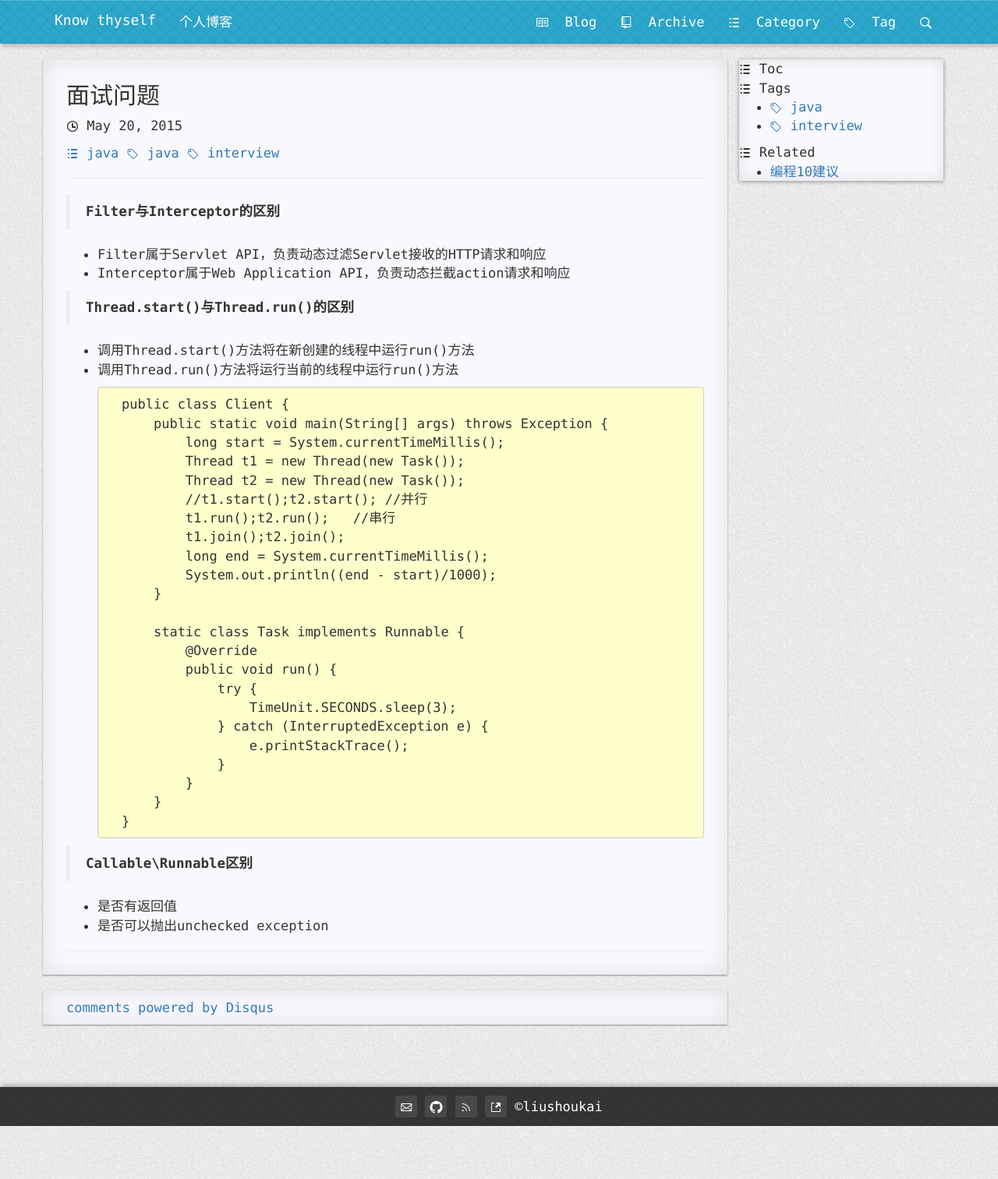
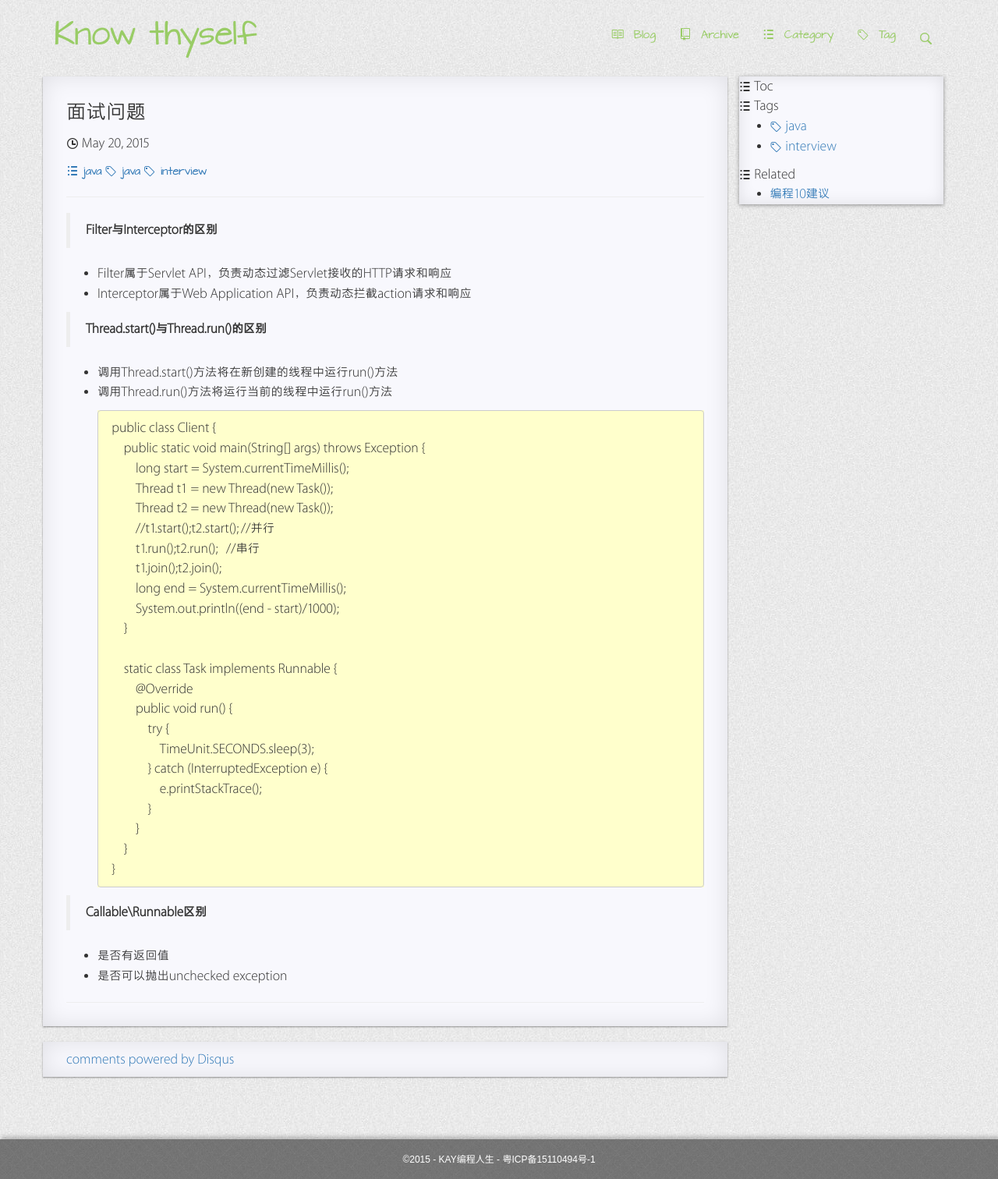
Before and after one commit to liushoukai/liushoukai.github.io, a Jekyll site: the page built from _posts/2015-05-20-interview-questions.md, in a window 1280 px wide. Shown: the whole page at 78% size. Built offline with Jekyll 4.4.1, drawn with Linux system fonts in a browser that asks for light colours; Markdown is read by kramdown in place of the engine named in the settings; comment, search, counter and statistics services are not loaded.

Commit message:
change blog style

```diff
--- a/_layouts/default.html
+++ b/_layouts/default.html
@@ -15,7 +15,6 @@
     <link rel="alternate" hreflang="zh" href="https://www.liushoukai.com" />
     <link rel="alternate" type="application/rss+xml" title="{{ site.title }}" href="{{ '/feed.xml' | prepend: site.baseurl }}"  />
 
-    <link href='//fonts.googleapis.com/css?family=Architects+Daughter' rel='stylesheet' type='text/css'>
 
     <link rel="stylesheet" type="text/css" href="{{ '/static/bootstrap/3.3.5/css/bootstrap.min.css' | prepend: site.baseurl }}">
     <link rel="stylesheet" type="text/css" href="{{ '/static/octicons/3.3.0/octicons.css' | prepend: site.baseurl }}">
@@ -57,7 +56,7 @@
                     <span class="icon-bar"></span>
                   </button>
                   <a class="navbar-brand" href="{{ site.baseurl }}/">{{ site.title }}</a>
-                  <p class="navbar-text">{{ site.description }}</p>
+                  <!--<p class="navbar-text">{{ site.description }}</p>-->
               </div>
               <div class="collapse navbar-collapse">
                 <ul class="nav navbar-nav navbar-right">
@@ -99,11 +98,10 @@
         <a class="foot-item" href="https://github.com/{{ site.github_username }}" target="_blank"><span class="octicon octicon-mark-github"></span></a>
         <a class="foot-item" href="{{ '/feed.xml' | prepend: site.baseurl }}" target="_blank"><span class="octicon octicon-rss"></span></a>
         <a class="foot-item" href="{{ '/link/' | prepend: site.baseurl }}"><span class="octicon octicon-link-external"></span></a>
-        <a href="https://www.liushoukai.com/"><span class="word-keep">&copy;liushoukai</span></a>
+        <a class="copyright">&copy;2015 - KAY编程人生 - 粤ICP备15110494号-1</a>
       </div>
     </footer>
 
-    <div class="scriptHub">
       <script type="text/javascript" src="{{ '/static/jquery/3.0.0-alpha1/jquery.min.js' | prepend: site.baseurl }}"></script>
       <script type="text/javascript" src="{{ '/static/bootstrap/3.3.5/js/bootstrap.min.js' | prepend: site.baseurl }}"></script>
       <script type="text/javascript" src="{{ '/static/js/script.js' | prepend: site.baseurl }}"></script>
@@ -111,6 +109,5 @@
       {% for script in page.scripts %}
       <script type="text/javascript" src="{{ '/static/js/' | append: script | prepend: site.baseurl }}"></script>
       {% endfor %}
-    </div>
   </body>
 </html>
--- a/static/css/style.css
+++ b/static/css/style.css
@@ -4,19 +4,20 @@ layout: null
 
 .navbar-tiffany,
 .banner{
-    background: -webkit-linear-gradient(45deg, rgba(0 , 0, 0, 0) 48%, rgba(0 , 0, 0, 0.1) 50%, rgba(0 , 0, 0, 0) 52%),
-    -webkit-linear-gradient(135deg, rgba(0 , 0, 0, 0) 48%, rgba(0 , 0, 0, 0.1) 50%, rgba(0 , 0, 0, 0) 52%);
-    background: linear-gradient(45deg, rgba(0 , 0, 0, 0) 48%, rgba(0 , 0, 0, 0.1) 50%, rgba(0 , 0, 0, 0) 52%),
-    linear-gradient(-45deg, rgba(0 , 0, 0, 0) 48%, rgba(0 , 0, 0, 0.1) 50%, rgba(0 , 0, 0, 0) 52%);
-    -webkit-background-size: 1em 1em;
-    background-size: 1em 1em;
+    !background: -webkit-linear-gradient(45deg, rgba(0 , 0, 0, 0) 48%, rgba(0 , 0, 0, 0.1) 50%, rgba(0 , 0, 0, 0) 52%),
+    !-webkit-linear-gradient(135deg, rgba(0 , 0, 0, 0) 48%, rgba(0 , 0, 0, 0.1) 50%, rgba(0 , 0, 0, 0) 52%);
+    !background: linear-gradient(45deg, rgba(0 , 0, 0, 0) 48%, rgba(0 , 0, 0, 0.1) 50%, rgba(0 , 0, 0, 0) 52%),
+    !linear-gradient(-45deg, rgba(0 , 0, 0, 0) 48%, rgba(0 , 0, 0, 0.1) 50%, rgba(0 , 0, 0, 0) 52%);
+    !-webkit-background-size: 1em 1em;
+    !background-size: 1em 1em;
 }
 
 .navbar-tiffany{
-    background-color: #2ca6cb;
-    border-top: 1px solid rgba(255,255,255,0.2);
-    border-bottom: 1px solid rgba(0,0,0,0.1);
-    box-shadow: 2px 4px 5px rgba(3,3,3,0.2);
+  margin: 20px;
+    !background-color: #2ca6cb;
+    !border-top: 1px solid rgba(255,255,255,0.2);
+    !border-bottom: 1px solid rgba(0,0,0,0.1);
+    !box-shadow: 2px 4px 5px rgba(3,3,3,0.2);
 }
 
 .footnote-tiffany{
@@ -28,7 +29,7 @@ layout: null
     background-size: 1em 1em;
 }
 .footnote-tiffany{
-    background-color: #333333;
+    background-color: rgba(0,0,0,0.5);
     border-color: #2ca6cb;
     box-shadow: 2px -4px 5px rgba(3,-3,3,0.2);
 }
@@ -37,7 +38,7 @@ layout: null
 .navbar-tiffany .navbar-brand,
 .navbar-tiffany .navbar-text,
 .navbar-tiffany .nav>li>a{
-    color: #fff;
+    color: #9c6;
 }
 
 
@@ -65,7 +66,8 @@ layout: null
 
 }
 .footnote .foot-item{
-    display: inline-block;
+    !display: inline-block;
+    display: none;
     width: 28px;
     height: 28px;
     line-height: 28px;
@@ -89,6 +91,12 @@ layout: null
     transition: background .4s ease-in-out;
 }
 
+.copyright {
+  font-size: 12px;
+  font-family: Arial;
+  text-align: center;
+}
+
 /* footer */
 .footnote{
     min-height: 50px;
@@ -103,19 +111,19 @@ html{
     margin: 0px 0px 0px 0px;
 }
 body {
-    background-image: url({{ "/static/bg.jpg" | prepend: site.baseurl | prepend: site.url }});
+    background-image: url({{ "/static/img/bg.jpg" | prepend: site.baseurl | prepend: site.url }});
     height: 100%;
     padding: 0px 0px 0px 0px;
     margin: 0px 0px 0px 0px;
 }
 
 body,code,pre{
-    font-family:  "Menlo", "Monaco", "Consolas", "Courier New", "monospace", "Helvetica", "Tahoma", "Arial",
+    font-family: 'PingHei', 'PingFang SC', "Menlo", "Monaco", "Consolas", "Courier New", "monospace", "Helvetica", "Tahoma", "Arial",
     "WenQuanYi Micro Hei", "文泉驿微米黑", "STXihei", "华文细黑", "Microsoft YaHei", "微软雅黑", "SimSun", "宋体", "Heiti", "黑体", sans-serif;
 }
 
 body,.sheet,pre,code{
-    font-size: 17px;
+    font-size: 18px;
 }
 
 
@@ -198,6 +206,12 @@ a:active {text-decoration: none}	/* 选定的链接 */
 .word-keep{
     display: inline-block;
     word-break: keep-all;
+    font-family: 'ArchitectsDaughter';
+    font-size: 12px;
+}
+.navbar-brand {
+  font-family: 'ArchitectsDaughter';
+  font-size: 36px;
 }
 
 .rectangle{
@@ -267,3 +281,21 @@ a:active {text-decoration: none}	/* 选定的链接 */
     width: 16px;
     text-align: center;
 }
+
+@font-face {
+  font-family: 'PingHei';
+  src: url("https://www.liushoukai.com/static/fonts/PingHei-light.woff");
+  /* font-weight, font-style ==> default to normal */
+}
+
+@font-face {
+  font-family: 'PingFang-SC';
+  src: url("https://www.liushoukai.com/static/fonts/PingFang-SC-Medium.ttf");
+  /* font-weight, font-style ==> default to normal */
+}
+
+@font-face {
+  font-family: 'ArchitectsDaughter';
+  src: url("https://www.liushoukai.com/static/fonts/ArchitectsDaughter.ttf");
+  /* font-weight, font-style ==> default to normal */
+}
```
Also changed, not shown: static/css/article-list.css (+6 -4 lines), static/fonts/ArchitectsDaughter.ttf (added), static/fonts/PingHei-light.woff (added), static/img/bg.jpg (renamed from static/bg.jpg), 1 other file.
